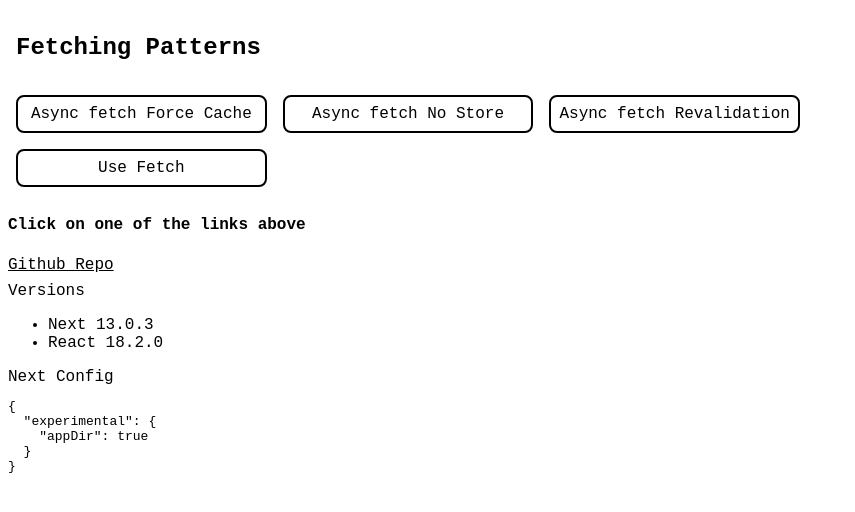
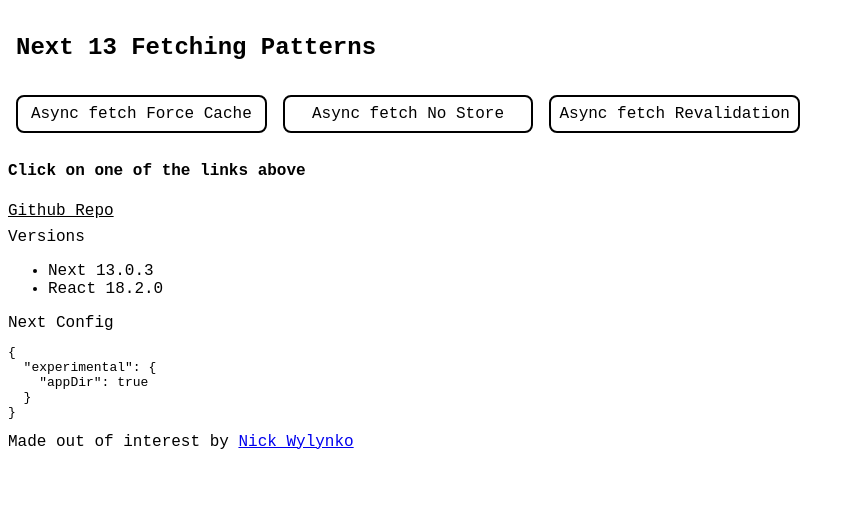
Before and after one commit to NWylynko/fetching-patterns, a Next.js app: page / in a window 1280 px wide. Shown: the top 512 px of the page, without its empty margins (0-855 px from the left). Built offline with nearby package versions, Linux system fonts and the light colour scheme.

Commit message:
Comment out client side fetch for now

```diff
--- a/app/layout.tsx
+++ b/app/layout.tsx
@@ -13,12 +13,12 @@
         <title>Fetching Patterns</title>
       </head>
       <body>
-        <Link href="/" className={styles.home}><h2 className={styles.home}>Fetching Patterns</h2></Link>
+        <Link href="/" className={styles.home}><h2 className={styles.home}>Next 13 Fetching Patterns</h2></Link>
         <nav className={styles.nav}>
           <Link href="/async-fetch-force-cache" className={styles.link}>Async fetch Force Cache</Link>
           <Link href="/async-fetch-no-store" className={styles.link}>Async fetch No Store</Link>
           <Link href="/async-fetch-revalidation" className={styles.link}>Async fetch Revalidation</Link>
-          <Link href="/use-fetch" className={styles.link}>Use Fetch</Link>
+          {/* <Link href="/use-fetch" className={styles.link}>Use Fetch</Link> */}
         </nav>
         {children}
       </body>
--- a/app/page.tsx
+++ b/app/page.tsx
@@ -14,6 +14,7 @@
             appDir: true,
           }
         }, null, 2)}</pre>
+      <span>Made out of interest by <a href="https://nick.wylynko.com">Nick Wylynko</a></span>
     </>
   )
 }
--- a/app/use-fetch/page.tsx
+++ b/app/use-fetch/page.tsx
@@ -16,10 +16,11 @@
     <main>
       <h3>Use Fetch</h3>
       <code>Code: {`
-        fetch('...')
-        const time = use(fetchTime())
+        fetch('...');
+        const time = use(fetchTime());
       `}</code>
       {/* <pre>Response: {JSON.stringify(time, null, 2)}</pre> */}
+      <span>This works {'"'}fine{'"'} on client navigation, send 3 requests to the api, but no more (atleast without any state or effects), But on page load it just fires off non-stop.</span>
     </main>
   )
 }
```
